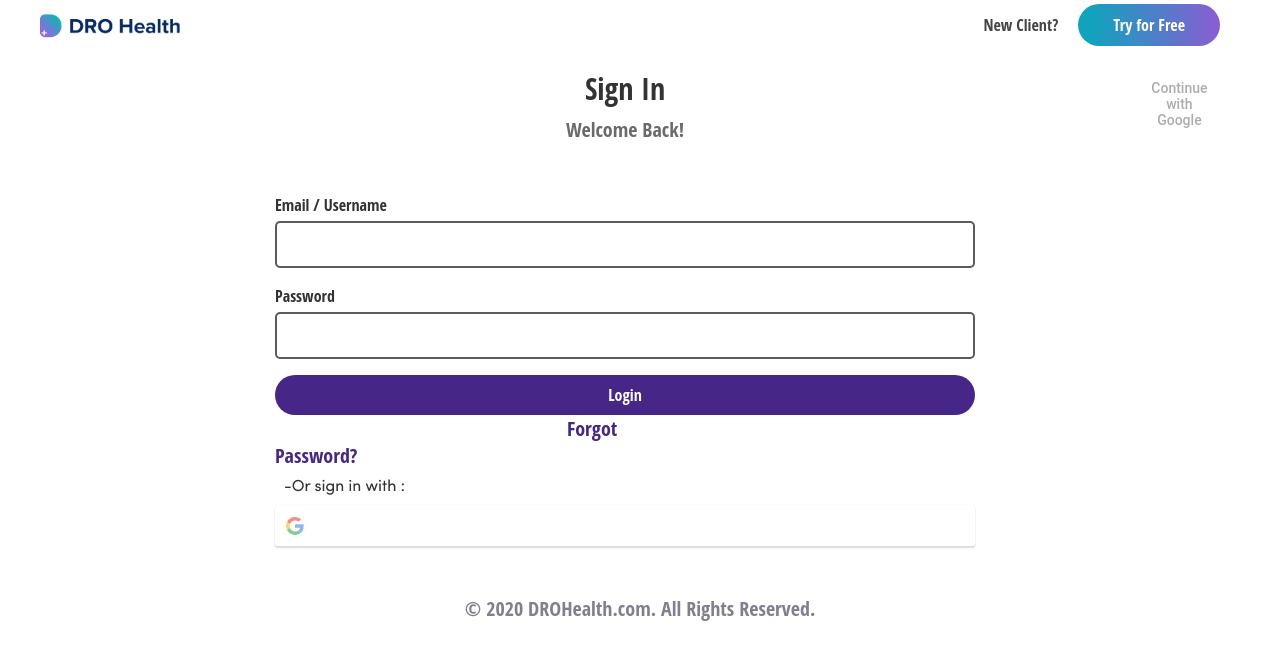
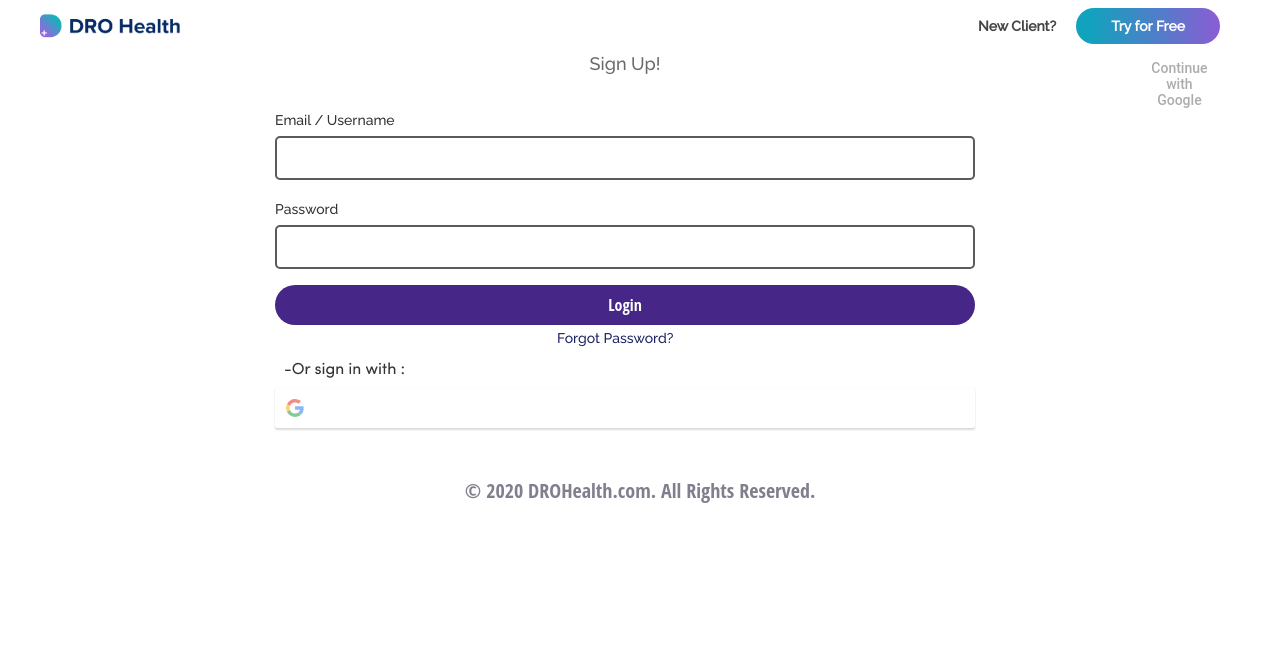
Before and after one commit to siccoo/dro-health, a React (Create React App) app: page /register in a window 1280 px wide. Shown: the top 660 px of the page. Built offline with nearby package versions, Linux system fonts and the light colour scheme.

Commit message:
updates on Register/style.css & index.js

```diff
--- a/src/pages/Register/index.js
+++ b/src/pages/Register/index.js
@@ -50,8 +50,7 @@ const Register = (props) => {
                 <div className="row">
                     <div className="col-sm-12 col-md-10 offset-md-2">
                         <form>
-                            <h3>Sign In</h3>
-                            <p>Welcome Back!</p>
+                            <p>Sign Up!</p>
                             <div className="form-group">
                                 <label for="exampleInputEmail1">Email / Username</label>
                                 <input type="email"  id="email_address" />
--- a/src/pages/Register/style.css
+++ b/src/pages/Register/style.css
@@ -39,8 +39,8 @@
 
 @media only screen and (max-width:1024px) {
     .home-logo {
-        width: 100px;
-        height: 30px;
+        width: 80px;
+        height: 20px;
     }
 }
 
@@ -48,10 +48,10 @@
     background: linear-gradient(90deg, #11A2BD 10%, #8B5CD4 100%);
     border-radius: 100px;
     color: #fff;
-    font-family: "Open Sans Condensed";
+    font-family: "Raleway";
     font-style: normal;
     font-weight: bold;
-    font-size: 16px;
+    font-size: 14px;
     line-height: 16px;
     padding: 10px 35px;
     /* max-width: 172px; */
@@ -68,9 +68,9 @@
 }
 
 .navbar-nav .nav-item .nav-btn1 {
-    font-family: "Open Sans Condensed";
+    font-family: "Raleway";
     font-weight: 600;
-    font-size: 16px;
+    font-size: 14px;
     line-height: 16px;
     color: #454545 !important;
     letter-spacing: normal;
@@ -127,41 +127,23 @@
 }
 
 .signin-card {
-    margin-top: 70px;
+    margin-top: 50px;
 }
 
 .signin-card form {
     max-width: 700px;
 }
 
-.signin-card h3 {
-    /* max-width: 124px; */
-    font-family: "Open Sans Condensed";
+.signin-card p {
+    max-width: 700px;
+    font-family: "Raleway";
     font-style: normal;
     font-weight: normal;
-    font-size: 30px;
-    line-height: 38px;
-    color: #333333;
-    text-align: center;
-}
-
-@media (max-width: 992px) {
-    .signin-card h3 {
-        font-size: 20px;
-        line-height: 24px;
-    }
-}
-
-.signin-card p {
-    max-width: 700px;
-    font-family: "Open Sans Condensed";
-    font-style: normal;
-    font-weight: normal;
-    font-size: 20px;
+    font-size: 18px;
     line-height: 27px;
     color: rgba(69, 69, 69, 0.8);
     text-align: center;
-    margin-bottom: 50px;
+    margin-bottom: 30px;
 }
 
 @media only screen and (max-width:1024px) {
@@ -172,10 +154,10 @@
 }
 
 .signin-card label {
-    font-family: "Open Sans Condensed";
+    font-family: "Raleway";
     font-style: normal;
     font-weight: normal;
-    font-size: 16px;
+    font-size: 14px;
     line-height: 16px;
     color: #333333;
 }
@@ -208,7 +190,7 @@
 
 .signin-card input[type="email"],
 input[type="password"] {
-    padding: .6em .5em;
+    padding: .5em .4em;
     background: #FFFFFF;
     border: 2px solid rgba(51, 51, 51, 0.8);
     box-sizing: border-box;
@@ -226,13 +208,13 @@ input[type="password"] {
 
 .signin-card .forgot-password {
     max-width: 700px;
-    font-family: "Open Sans Condensed";
+    font-family: "Raleway";
     font-style: normal;
     font-weight: normal;
-    font-size: 20px;
+    font-size: 14px;
     line-height: 27px;
-    color: #462686;
-    margin: 292px;
+    color: #1D2365;
+    margin: 282px;
     text-align: center;
     text-decoration: none;
 }
```
